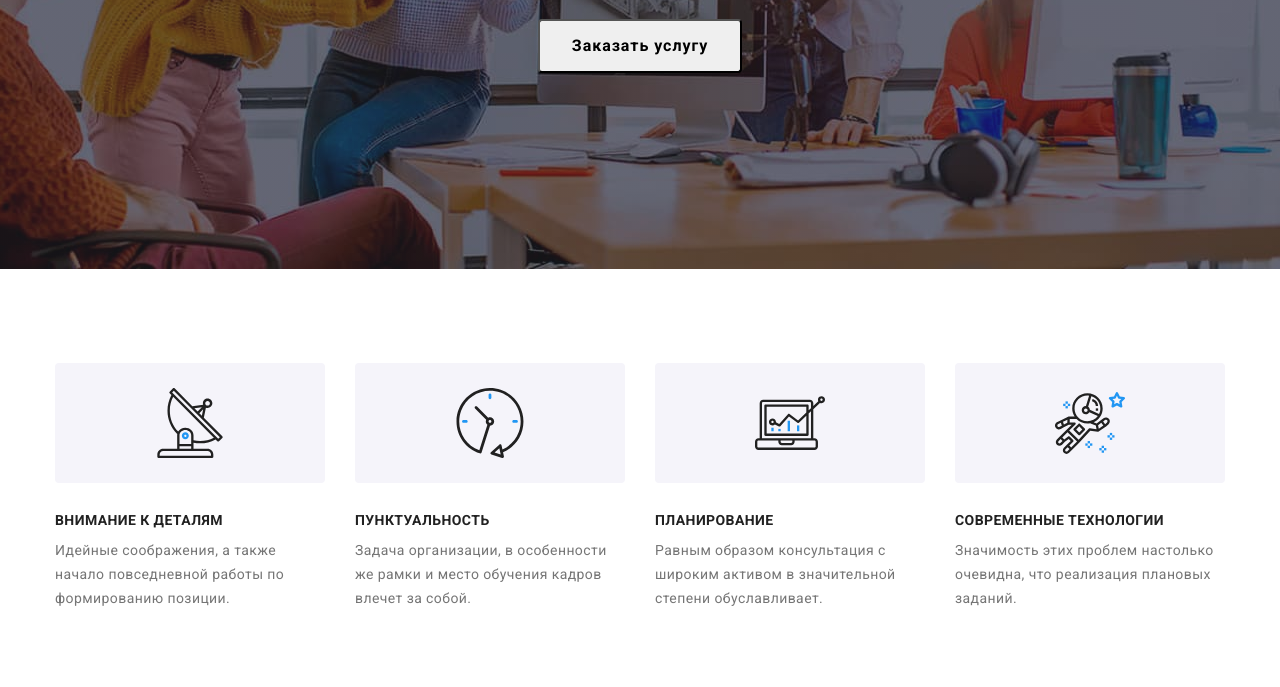
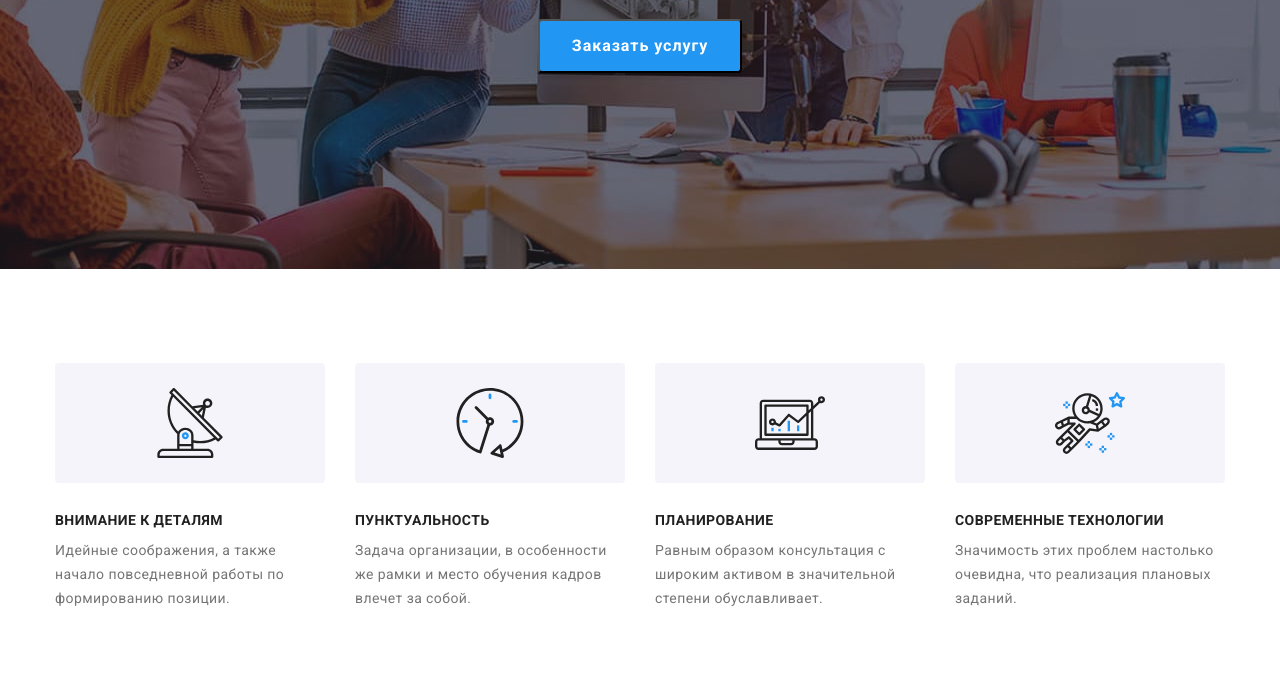
Before and after one commit to nastia-zhaldak/goit-markup-hw-05, a plain HTML site: page index.html in a window 1280 px wide. Shown: the part 413-1100 px from the top of the page. Drawn offline with nearby package versions, Linux system fonts and the light colour scheme.

Commit message:
Update styles.css

```diff
--- a/css/styles.css
+++ b/css/styles.css
@@ -208,15 +208,9 @@ body {
   letter-spacing: 0.06em;
   border-radius: 4px;
   padding: 10px 32px;
-  transition: color 250ms cubic-bezier(0.4, 0, 0.2, 1),
-    box-shadow 250ms cubic-bezier(0.4, 0, 0.2, 1),
-    background-color 250ms cubic-bezier(0.4, 0, 0.2, 1);
-}
-.title-button:hover,
-.title-button:focus {
-  box-shadow: 0px 4px 4px rgba(78, 73, 73, 0.15);
   color: var(--first-text-color);
   background-color: var(--accent-color);
+  box-shadow: 0px 4px 4px rgba(0, 0, 0, 0.15);
 }
 /* Studio page */
 .priority {
```
